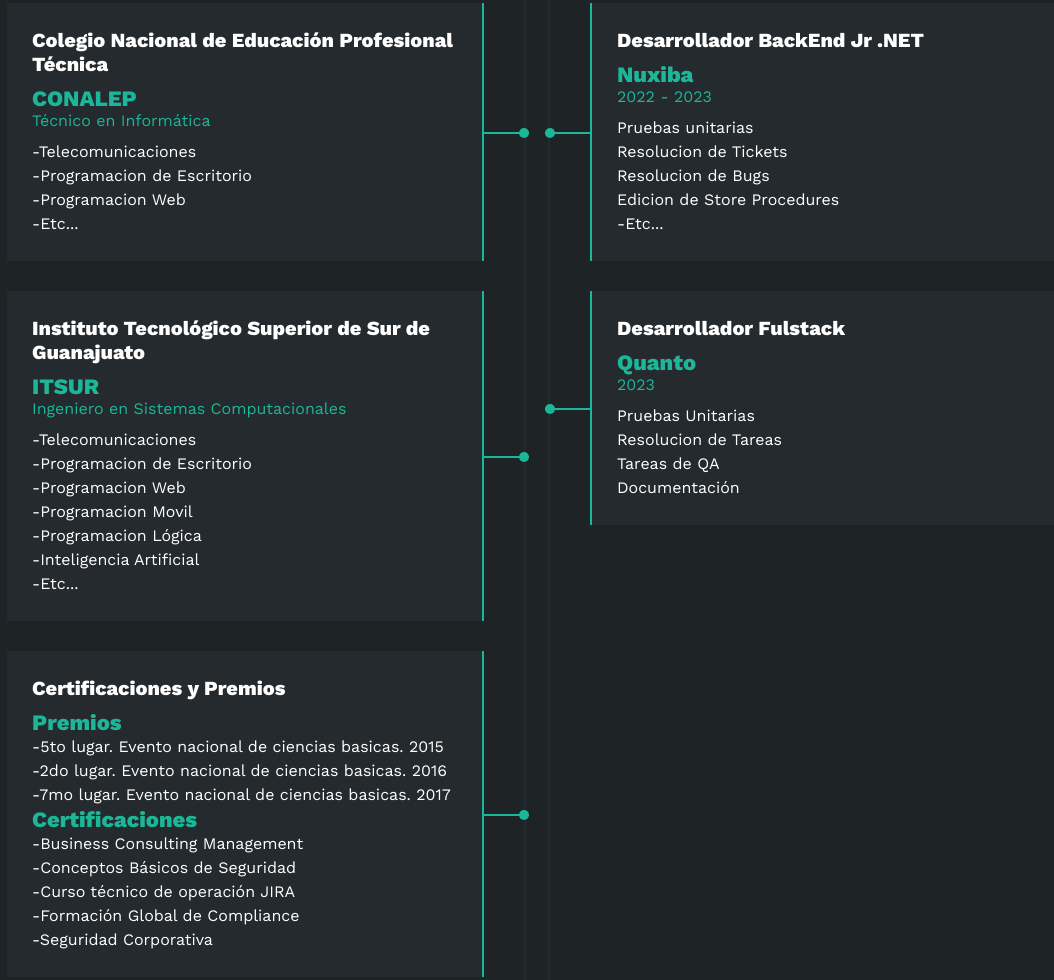
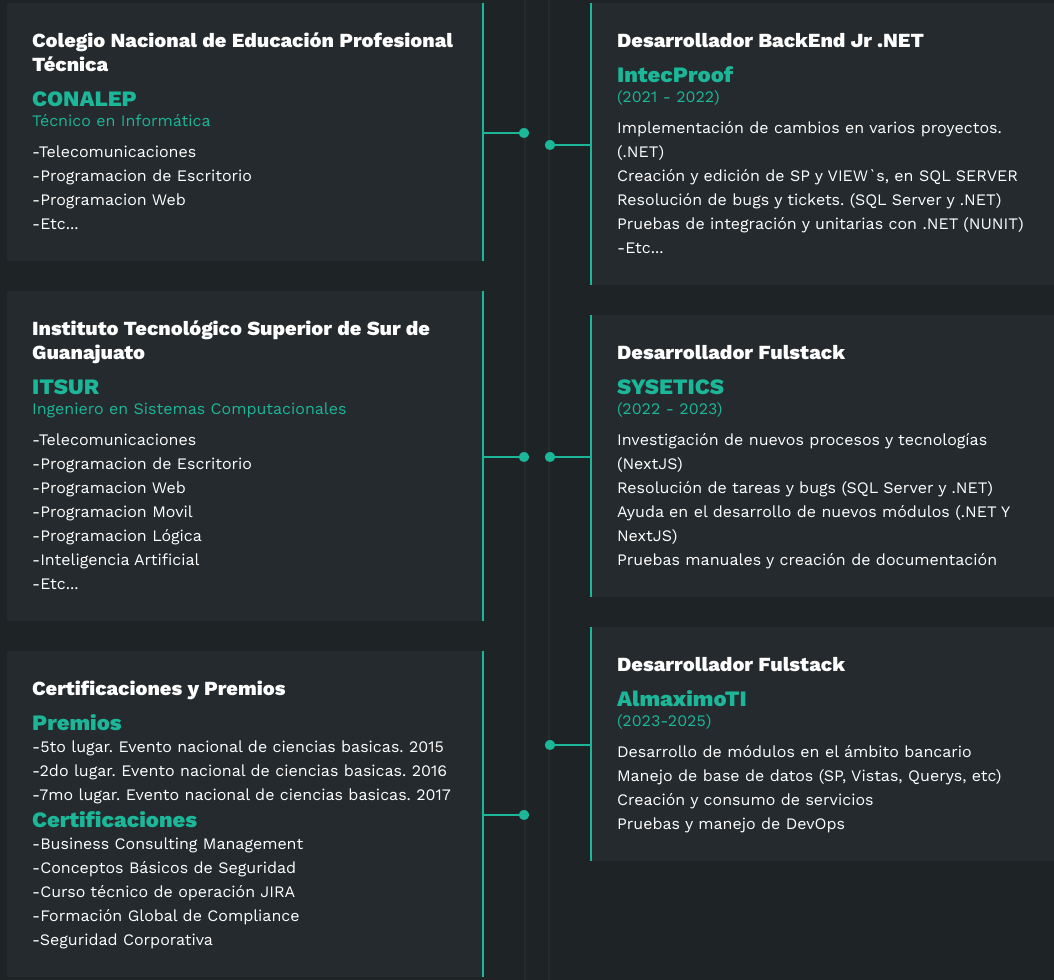
Before and after one commit to ing-Ariza/Portafolio, a plain HTML site: page index.html in a window 1280 px wide. Shown: the part 2280-3260 px from the top of the page, without its empty margins (103-1157 px from the left). Drawn offline with nearby package versions, Linux system fonts and the light colour scheme.

Commit message:
Update index.html
Se actualiza el CV

```diff
--- a/index.html
+++ b/index.html
@@ -167,10 +167,10 @@
                         </div>
                     </div>
                     <div class="skill">
-                        <span>Photoshop</span>
+                        <span>SQL Server</span>
                         <div class="barra-skill">
                             <div class="progreso">
-                                <span>70%</span>
+                                <span>80%</span>
                             </div>
                         </div>
                     </div>
@@ -295,12 +295,12 @@
                     <h3>Experiencia Laboral</h3>
                     <div class="item der">
                         <h4>Desarrollador BackEnd Jr .NET</h4>
-                        <span class="casa">Nuxiba</span>
-                        <span class="fecha">2022 - 2023</span>
-                        <p>Pruebas unitarias</p>
-                        <p>Resolucion de Tickets</p>
-                        <p>Resolucion de Bugs</p>
-                        <p>Edicion de Store Procedures</p>
+                        <span class="casa">IntecProof</span>
+                        <span class="fecha">(2021 - 2022)</span>
+                        <p>Implementación de cambios en varios proyectos. (.NET)</p>
+                        <p>Creación y edición de SP y VIEW`s, en SQL SERVER</p>
+                        <p>Resolución de bugs y tickets. (SQL Server y .NET)</p>
+                        <p>Pruebas de integración y unitarias con .NET (NUNIT)</p>
                         <p>-Etc...</p>
                         <div class="conectord">
                             <div class="circulod"></div>
@@ -308,12 +308,24 @@
                     </div>
                     <div class="item der">
                         <h4>Desarrollador Fulstack</h4>
-                        <span class="casa">Quanto</span>
-                        <span class="fecha">2023</span>
-                        <p>Pruebas Unitarias</p>
-                        <p>Resolucion de Tareas</p>
-                        <p>Tareas de QA</p>
-                        <p>Documentación</p>
+                        <span class="casa">SYSETICS</span>
+                        <span class="fecha">(2022 - 2023)</span>
+                        <p>Investigación de nuevos procesos y tecnologías (NextJS)</p>
+                        <p>Resolución de tareas y bugs (SQL Server y .NET)</p>
+                        <p>Ayuda en el desarrollo de nuevos módulos (.NET Y NextJS)</p>
+                        <p>Pruebas manuales y creación de documentación</p>
+                        <div class="conectord">
+                            <div class="circulod"></div>
+                        </div>
+                    </div>
+                    <div class="item der">
+                        <h4>Desarrollador Fulstack</h4>
+                        <span class="casa">AlmaximoTI</span>
+                        <span class="fecha">(2023-2025)</span>
+                        <p>Desarrollo de módulos en el ámbito bancario</p>
+                        <p>Manejo de base de datos (SP, Vistas, Querys, etc)</p>
+                        <p>Creación y consumo de servicios</p>
+                        <p>Pruebas y manejo de DevOps</p>
                         <div class="conectord">
                             <div class="circulod"></div>
                         </div>
@@ -386,12 +398,6 @@
                     </button>
                 </form>
                 </div>
-                <!-- Mapa -->
-                <div class="col">
-                    <a title="Ubicacion"
-                        href="https://www.google.com.mx/maps/place/Cto.+Livistona+133,+38994+Rinconadas+del+Bosque,+Gto./@20.0852344,-101.2003407,17.17z/data=!4m6!3m5!1s0x842cfb71a19a60ed:0x42e607e02c75ff65!8m2!3d20.0846134!4d-101.1982508!16s%2Fg%2F11rkd9x6l5?hl=es-419">
-                        <img src="img/ubicacion.png" alt=""></a>
-                </div>
             </div>
         </div>
     </section>
```
